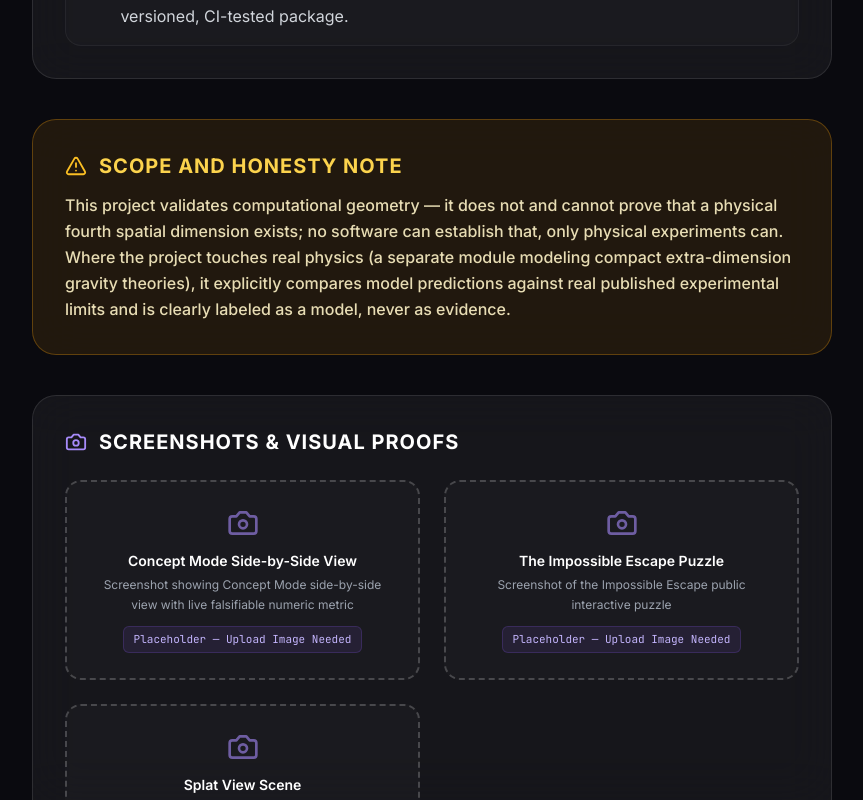
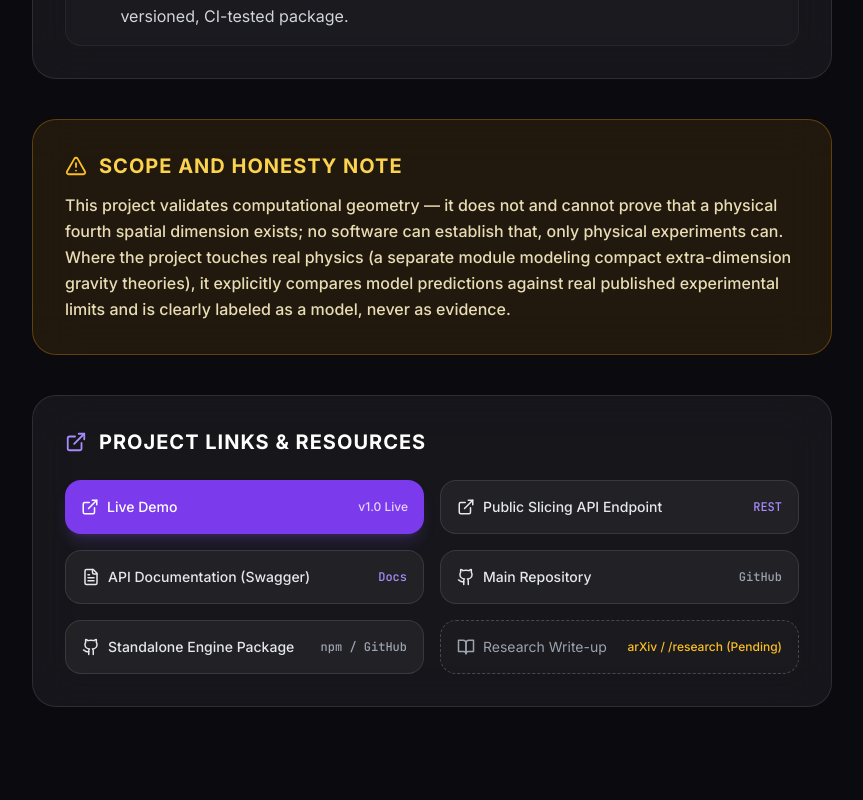
Before and after one commit to guruprasadregar1-afk/Portfolio, a React (Vite) app: page /research/4th-dimension in a window 1280 px wide. Shown: the part 2000-2800 px from the top of the page, without its empty margins (64-927 px from the left). Built offline with nearby package versions, Linux system fonts and the light colour scheme.

Commit message:
Update 4D Representation Platform case study content and links

```diff
--- a/src/data/index.js
+++ b/src/data/index.js
@@ -189,23 +189,6 @@
     githubMain: 'https://github.com/guruprasadregar1-afk/4th-dimension',
     githubEngine: 'https://github.com/guruprasadregar1-afk/4th-dimension-engine',
     researchWriteup: '[link to /research folder or arXiv once submitted]',
-    mediaPlaceholders: [
-      {
-        id: 'concept-mode',
-        title: 'Concept Mode Side-by-Side View',
-        description: 'Screenshot showing Concept Mode side-by-side view with live falsifiable numeric metric',
-      },
-      {
-        id: 'impossible-escape',
-        title: 'The Impossible Escape Puzzle',
-        description: 'Screenshot of the Impossible Escape public interactive puzzle',
-      },
-      {
-        id: 'splat-view',
-        title: 'Splat View Scene',
-        description: 'Screenshot showing real-time Gaussian splat rendering scene',
-      },
-    ],
     featured: true,
   },
 ];
```
